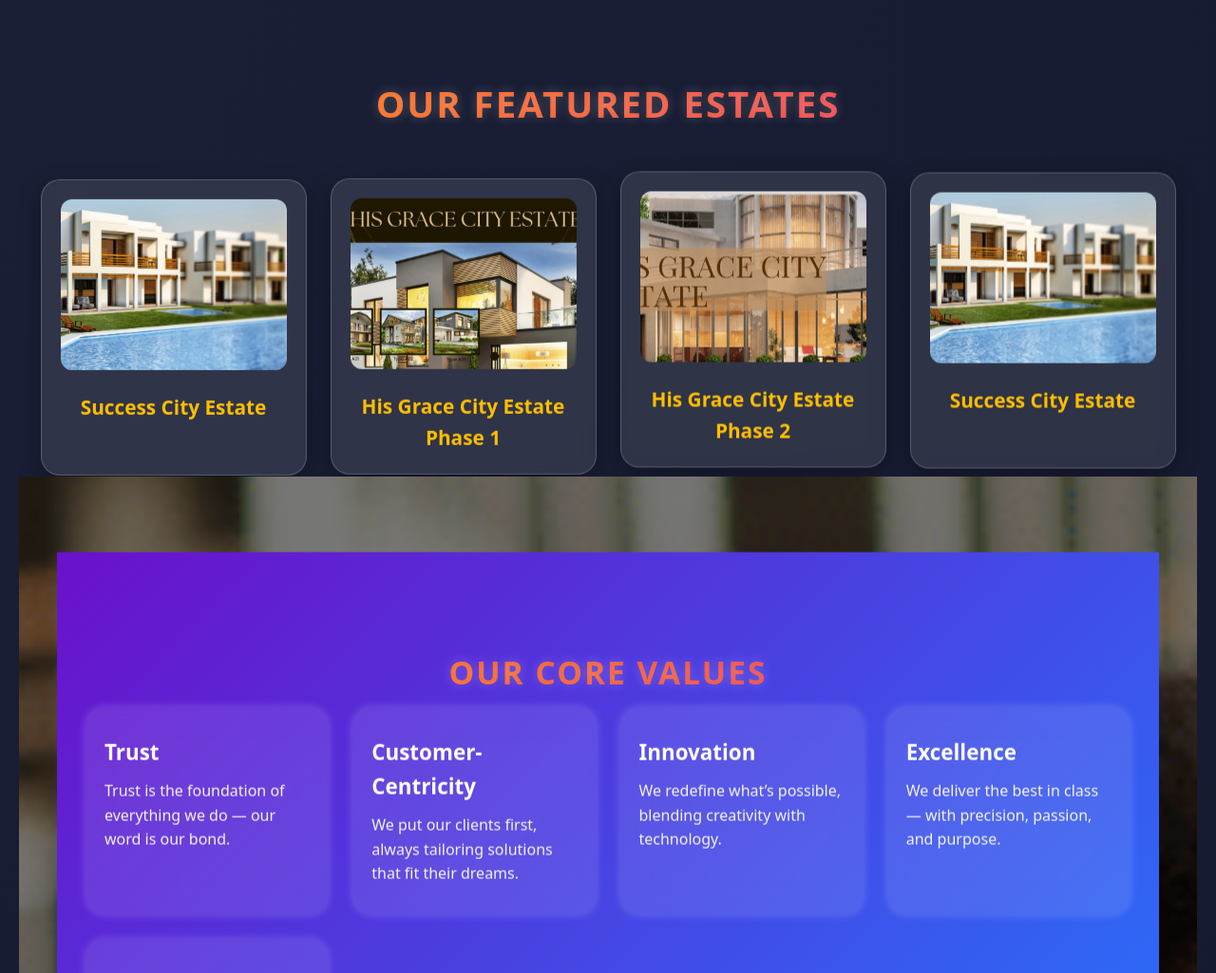
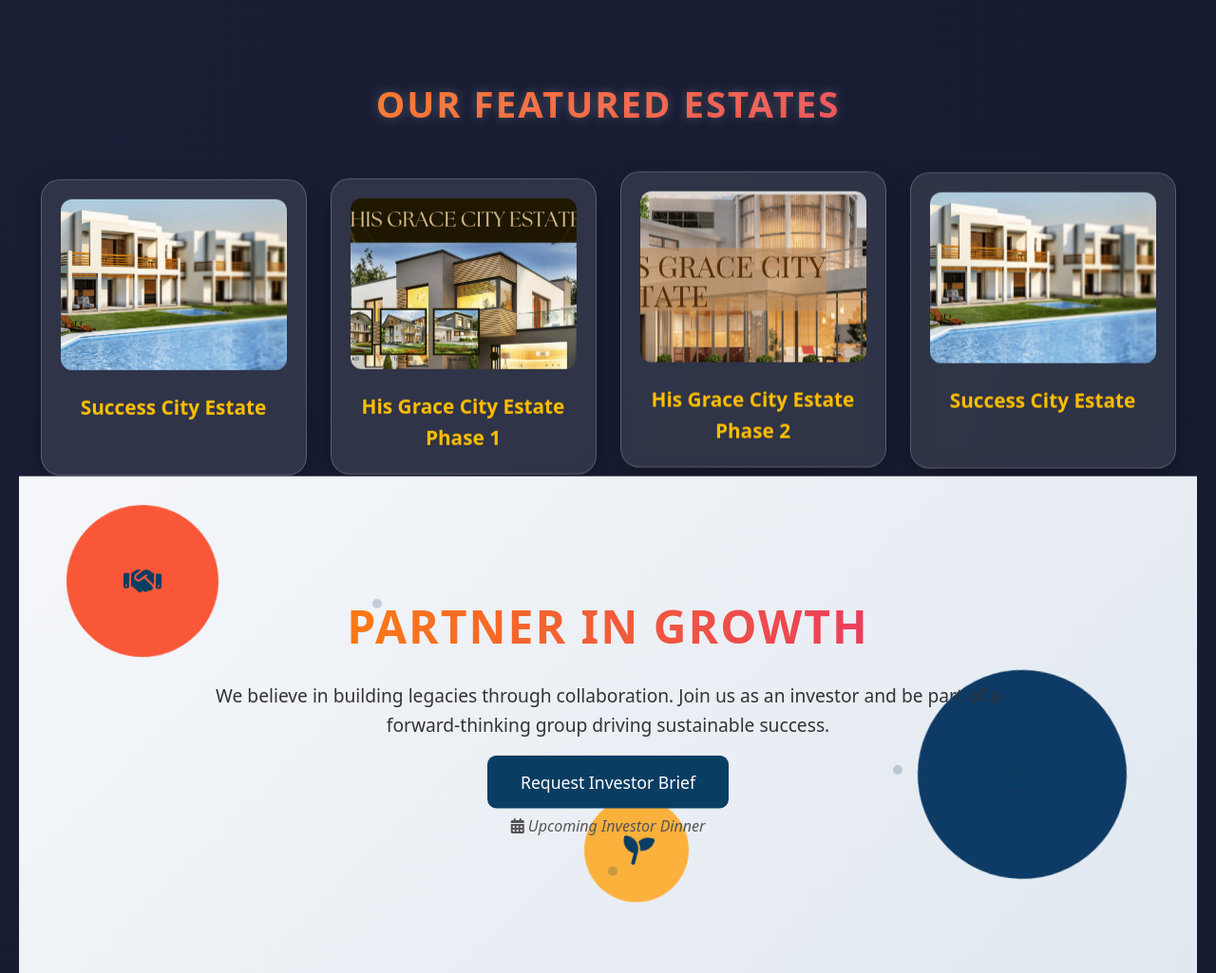
Before and after one commit to aquila4/real-estate-admin, a Flask app: page / in a window 1280 px wide. Shown: the part 800-1825 px from the top of the page at 95% size. Run offline with Flask 3, Linux system fonts and the light colour scheme.

Commit message:
Added REQUEST INVESTORS BRIEF

```diff
--- a/static/css/home.css
+++ b/static/css/home.css
@@ -281,6 +281,123 @@ header {
     scroll-snap-align: center;
     min-width: 250px;
   }
+}
+
+
+.partner-growth-section {
+  background: linear-gradient(135deg, #f5f7fa, #e1e8f0);
+  text-align: center;
+  padding: 120px 20px;
+  position: relative;
+  overflow: hidden;
+}
+
+.partner-growth-section .container {
+  max-width: 900px;
+  margin: 0 auto;
+  position: relative;
+  z-index: 2;
+}
+
+.partner-growth-section h2 {
+  font-size: 3rem;
+  color: #0a3d62;
+  margin-bottom: 20px;
+  opacity: 0;
+  transform: translateY(20px);
+  animation: fadeUp 1s forwards 0.2s;
+}
+
+.partner-growth-section p {
+  font-size: 1.2rem;
+  color: #333;
+  line-height: 1.6;
+  margin-bottom: 30px;
+  opacity: 0;
+  transform: translateY(20px);
+  animation: fadeUp 1s forwards 0.4s;
+}
+
+.partner-growth-section .btn-primary {
+  background-color: #0a3d62;
+  color: #fff;
+  padding: 16px 35px;
+  font-size: 1.1rem;
+  text-decoration: none;
+  border-radius: 10px;
+  transition: all 0.3s ease, box-shadow 0.3s ease;
+  opacity: 0;
+  transform: translateY(20px);
+  animation: fadeUp 1s forwards 0.6s;
+}
+
+.partner-growth-section .btn-primary:hover {
+  background-color: #062c43;
+  transform: scale(1.05);
+  box-shadow: 0 8px 20px rgba(10,61,98,0.4);
+}
+
+/* Optional: make floating shapes react slightly when hovering the button */
+.partner-growth-section .btn-primary:hover ~ .icon-shape {
+  animation-duration: 4s; /* speeds up floating for subtle effect */
+}
+
+.partner-growth-section .note {
+  margin-top: 20px;
+  font-size: 1rem;
+  color: #555;
+  font-style: italic;
+  opacity: 0;
+  transform: translateY(20px);
+  animation: fadeUp 1s forwards 0.8s;
+}
+
+/* Fade-up animation */
+@keyframes fadeUp {
+  to { opacity: 1; transform: translateY(0); }
+}
+
+/* Floating icon shapes */
+.icon-shape {
+  position: absolute;
+  width: 80px;
+  height: 80px;
+  background-color: rgba(10, 61, 98, 0.15);
+  border-radius: 50%;
+  display: flex;
+  align-items: center;
+  justify-content: center;
+  font-size: 2rem;
+  color: #0a3d62;
+  animation: floatIcon 6s ease-in-out infinite;
+}
+
+.shape1 { top: 15%; left: 10%; animation-delay: 0s; }
+.shape2 { top: 50%; right: 15%; animation-delay: 2s; }
+.shape3 { bottom: 10%; left: 40%; animation-delay: 4s; }
+
+@keyframes floatIcon {
+  0%, 100% { transform: translateY(0) rotate(0deg); }
+  50% { transform: translateY(-20px) rotate(15deg); }
+}
+
+/* Particle dots */
+.particle {
+  position: absolute;
+  width: 10px;
+  height: 10px;
+  background-color: rgba(10,61,98,0.2);
+  border-radius: 50%;
+  animation: floatParticle 8s ease-in-out infinite;
+}
+
+.particle1 { top: 25%; left: 30%; animation-delay: 0s; }
+.particle2 { top: 60%; right: 25%; animation-delay: 3s; }
+.particle3 { bottom: 20%; left: 50%; animation-delay: 5s; }
+
+@keyframes floatParticle {
+  0%, 100% { transform: translateY(0px); }
+  50% { transform: translateY(-15px); }
 }
 
 
@@ -507,7 +624,7 @@ body > header, body > .header, body > .navbar { background: transparent !importa
   top:0; left:0; right:0; bottom:0;
   background:
     linear-gradient(rgba(0,0,0,0.45), rgba(0,0,0,0.45)),
-    url("../image/vision.png") center/cover no-repeat;
+    url("../image/visio.png") center/cover no-repeat;
   background-attachment: scroll;
   z-index:0;
   filter: brightness(0.85);
--- a/templates/home.html
+++ b/templates/home.html
@@ -224,6 +224,34 @@
 
 </div>
 
+
+<!-- Partner in Growth Section -->
+<section id="partner-growth" class="partner-growth-section">
+  <!-- Floating icon shapes -->
+  <div class="icon-shape shape1"><i class="fas fa-handshake"></i></div>
+  <div class="icon-shape shape2"><i class="fas fa-chart-line"></i></div>
+  <div class="icon-shape shape3"><i class="fas fa-seedling"></i></div>
+
+  <!-- Particle dots -->
+  <div class="particle particle1"></div>
+  <div class="particle particle2"></div>
+  <div class="particle particle3"></div>
+
+  <div class="container">
+    <div class="content">
+      <h2>Partner in Growth</h2>
+      <p>
+        We believe in building legacies through collaboration. Join us as an investor and be part of a forward-thinking group driving sustainable success.
+      </p>
+      <!-- Button linking to separate contact page -->
+      <a href="{{ url_for('contact') }}" class="btn-primary">Request Investor Brief</a>
+
+      <p class="note"><i class="fas fa-calendar-alt"></i> Upcoming Investor Dinner</p>
+    </div>
+  </div>
+</section>
+
+
 <!-- COMPANY OVERVIEW -->
 <section id="about" class="company-overview">
   <div class="parallax-bg" aria-hidden="true"></div>
@@ -339,6 +367,9 @@
     </div>
   </div>
 </section>
+
+
+
 
 
 <!-- 📰 LATEST BLOG POSTS -->
```
